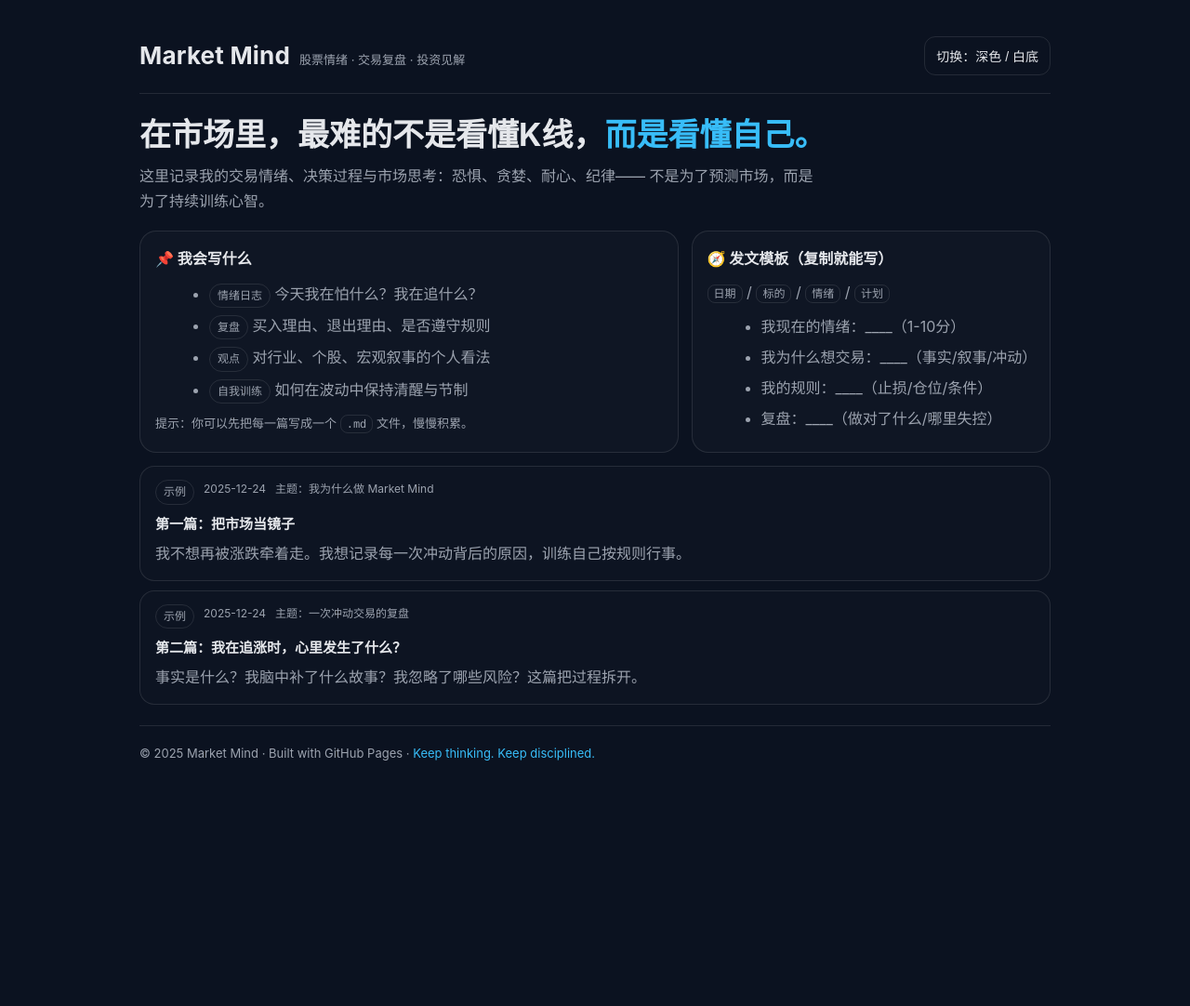
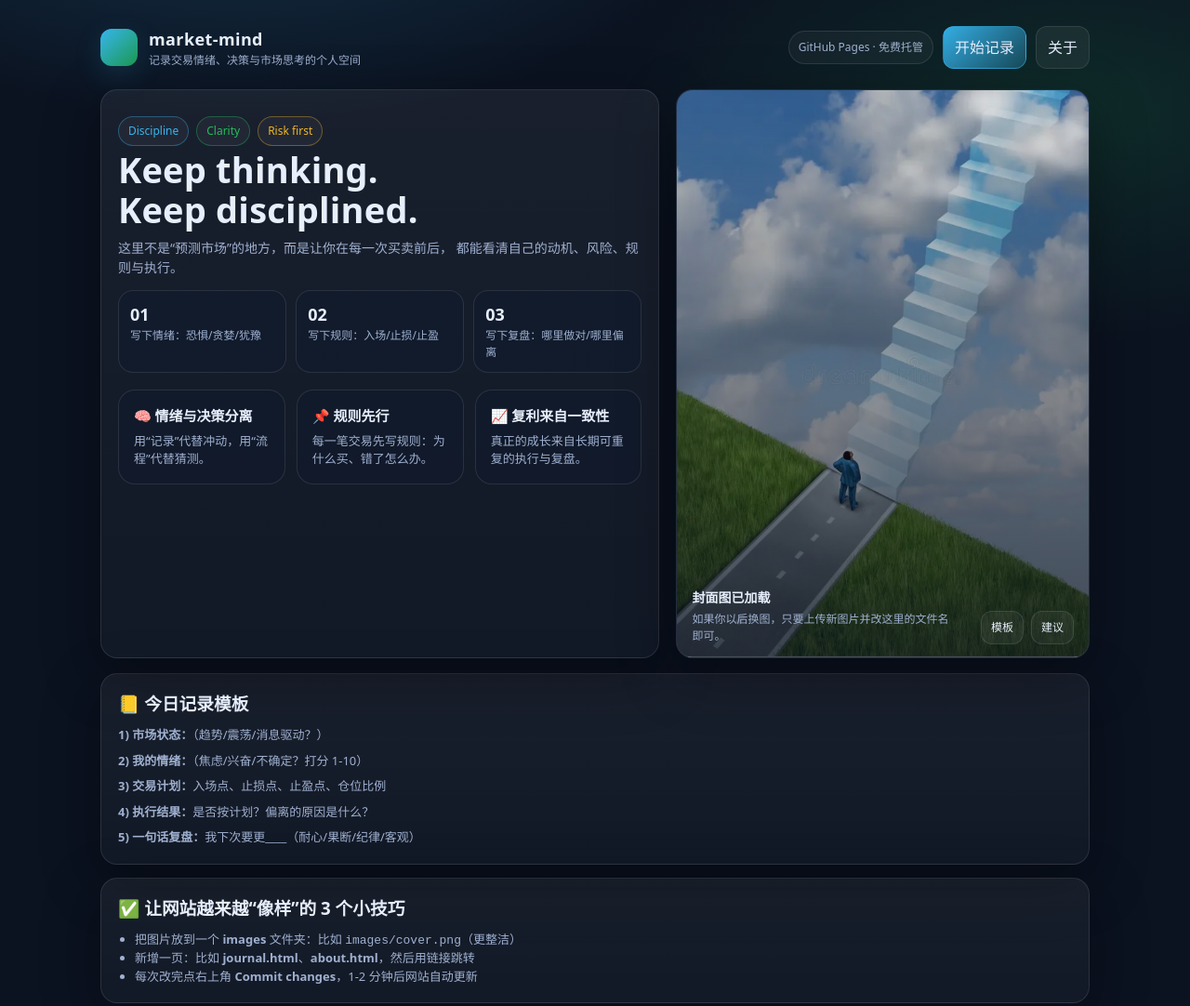
Before and after one commit to qqww-dot/market-mind, a plain HTML site: page index.html in a window 1280 px wide. Shown: the top 1082 px of the page at 93% size. Before the commit the page ends 909 px from the top, so only its background shows below. Drawn offline with Linux system fonts and the light colour scheme.

Commit message:
Update index.html1

```diff
--- a/index.html
+++ b/index.html
@@ -2,190 +2,305 @@
 <html lang="zh">
 <head>
   <meta charset="utf-8" />
-  <meta name="viewport" content="width=device-width,initial-scale=1" />
+  <meta name="viewport" content="width=device-width, initial-scale=1" />
   <title>Market Mind</title>
-  <meta name="description" content="A personal stock journal for emotions, decisions, and market thoughts."/>
+  <meta name="description" content="A personal stock journal for emotions, decisions, and market thoughts." />
+
   <style>
     :root{
       --bg:#0b1220;
-      --panel:#0a0f1a;
-      --text:#e5e7eb;
-      --muted:#9ca3af;
+      --panel:#0f1a2e;
+      --panel2:#0b1529;
+      --text:#e7eefc;
+      --muted:#9fb0d0;
       --line:rgba(255,255,255,.10);
       --accent:#38bdf8;
-
-      --bg2:#ffffff;
-      --panel2:#ffffff;
-      --text2:#0f172a;
-      --muted2:#475569;
-      --line2:rgba(15,23,42,.10);
-      --accent2:#2563eb;
+      --accent2:#22c55e;
+      --warn:#fbbf24;
+      --shadow: 0 18px 60px rgba(0,0,0,.35);
+      --radius: 18px;
+      --max: 1100px;
     }
+    *{box-sizing:border-box}
     html,body{margin:0;padding:0}
     body{
-      font-family: -apple-system,BlinkMacSystemFont,"Segoe UI",Roboto,Helvetica,Arial,"PingFang SC","Hiragino Sans GB","Microsoft YaHei",sans-serif;
-      background: var(--bg);
+      font-family: ui-sans-serif, system-ui, -apple-system, "Segoe UI", Roboto, Arial, "PingFang SC","Hiragino Sans GB","Microsoft YaHei", sans-serif;
+      background:
+        radial-gradient(900px 420px at 20% -10%, rgba(56,189,248,.18), transparent 60%),
+        radial-gradient(820px 420px at 90% 10%, rgba(34,197,94,.14), transparent 60%),
+        radial-gradient(900px 500px at 50% 120%, rgba(251,191,36,.10), transparent 60%),
+        var(--bg);
       color: var(--text);
-      line-height: 1.7;
+      line-height: 1.5;
     }
-    .wrap{max-width: 980px; margin: 0 auto; padding: 28px 16px 64px;}
-    header{
-      display:flex; align-items:center; justify-content:space-between;
-      padding: 10px 0 18px; border-bottom:1px solid var(--line);
-      gap:12px; flex-wrap:wrap;
+    a{color:inherit}
+    .wrap{max-width:var(--max);margin:0 auto;padding:28px 18px 64px}
+    .topbar{
+      display:flex;align-items:center;justify-content:space-between;
+      gap:12px;margin-bottom:22px;
     }
-    .brand{display:flex; align-items:baseline; gap:10px}
-    .brand h1{margin:0; font-size: 26px; letter-spacing:.2px}
-    .tag{color:var(--muted); font-size: 13px}
-    .btns{display:flex; gap:10px; flex-wrap:wrap}
-    button,a.btn{
-      appearance:none; border:1px solid var(--line);
-      background: transparent; color: inherit;
-      padding: 10px 12px; border-radius: 12px;
-      font-size: 14px; cursor:pointer; text-decoration:none;
+    .brand{
+      display:flex;align-items:center;gap:12px;
     }
-    button:hover,a.btn:hover{border-color: rgba(56,189,248,.45)}
-    .hero{padding: 24px 0}
-    .hero h2{margin: 0 0 10px; font-size: 34px; line-height:1.2}
-    .hero p{margin:0; color: var(--muted); max-width: 72ch}
-    .grid{display:grid; grid-template-columns: 1.2fr .8fr; gap: 14px; margin-top: 18px}
-    .card{
-      border:1px solid var(--line); background: rgba(255,255,255,.02);
-      border-radius: 18px; padding: 16px;
+    .logo{
+      width:40px;height:40px;border-radius:12px;
+      background: linear-gradient(135deg, rgba(56,189,248,.95), rgba(34,197,94,.75));
+      box-shadow: 0 10px 30px rgba(56,189,248,.15);
     }
-    .card h3{margin:0 0 8px; font-size: 16px}
-    .card p{margin: 6px 0; color: var(--muted)}
-    .kbd{font-family: ui-monospace,SFMono-Regular,Menlo,Monaco,Consolas,monospace;
-      font-size: 12px; padding:2px 6px; border:1px solid var(--line); border-radius:8px; color: var(--muted)}
-    ul{margin:10px 0 0 18px; color: var(--muted)}
-    li{margin:6px 0}
-    .accent{color: var(--accent)}
-    .footer{margin-top: 22px; padding-top: 18px; border-top:1px solid var(--line); color: var(--muted); font-size: 13px}
-    .posts{margin-top: 14px; display:grid; gap: 10px}
-    .post{
-      border:1px solid var(--line); border-radius: 16px; padding: 14px 16px;
-      background: rgba(255,255,255,.01);
+    .brand h1{font-size:18px;margin:0;letter-spacing:.4px}
+    .brand p{margin:0;font-size:12px;color:var(--muted)}
+    .actions{display:flex;gap:10px;align-items:center;flex-wrap:wrap}
+    .btn{
+      border:1px solid var(--line);
+      background: rgba(255,255,255,.06);
+      color: var(--text);
+      padding:10px 12px;border-radius:12px;
+      text-decoration:none;
+      display:inline-flex;gap:8px;align-items:center;
+      transition: .18s ease;
+      backdrop-filter: blur(10px);
     }
-    .post .meta{display:flex; gap:10px; flex-wrap:wrap; color: var(--muted); font-size: 12px}
-    .post h4{margin:8px 0 6px; font-size: 15px}
-    .post p{margin:0; color: var(--muted)}
-    .pill{display:inline-block; font-size: 12px; padding:2px 8px; border-radius:999px; border:1px solid var(--line); color: var(--muted)}
-    .note{margin-top:10px; color: var(--muted); font-size: 13px}
-    @media (max-width: 860px){
-      .grid{grid-template-columns: 1fr}
-      .hero h2{font-size: 28px}
+    .btn:hover{transform: translateY(-1px);border-color: rgba(56,189,248,.35)}
+    .btn.primary{
+      background: linear-gradient(135deg, rgba(56,189,248,.9), rgba(56,189,248,.25));
+      border-color: rgba(56,189,248,.45);
+    }
+    .pill{
+      font-size:12px;color:var(--muted);
+      padding:8px 10px;border:1px solid var(--line);
+      border-radius:999px;
+      background: rgba(255,255,255,.04);
     }
 
-    /* Light mode */
-    body.light{
-      background: var(--bg2);
-      color: var(--text2);
+    .hero{
+      display:grid;gap:18px;
+      grid-template-columns: 1.15fr .85fr;
+      align-items:stretch;
     }
-    body.light header{border-bottom-color: var(--line2)}
-    body.light .card, body.light .post{
-      border-color: var(--line2);
+    @media (max-width: 900px){
+      .hero{grid-template-columns:1fr}
+    }
+
+    .card{
+      border:1px solid var(--line);
+      background: linear-gradient(180deg, rgba(255,255,255,.06), rgba(255,255,255,.03));
+      border-radius: var(--radius);
+      box-shadow: var(--shadow);
+      overflow:hidden;
+    }
+    .card.pad{padding:18px}
+    .heroTitle{
+      font-size:38px;margin:4px 0 10px;line-height:1.12;
+      letter-spacing:.2px;
+    }
+    @media (max-width: 500px){
+      .heroTitle{font-size:30px}
+    }
+    .sub{
+      color:var(--muted);margin:0 0 14px;font-size:14px;
+    }
+    .kpis{display:grid;grid-template-columns:repeat(3,1fr);gap:10px;margin-top:14px}
+    @media (max-width: 500px){
+      .kpis{grid-template-columns:1fr}
+    }
+    .kpi{
+      border:1px solid var(--line);
+      background: rgba(15,26,46,.55);
+      border-radius: 16px;
+      padding:12px 12px;
+    }
+    .kpi .n{font-size:18px;font-weight:700}
+    .kpi .t{font-size:12px;color:var(--muted)}
+    .tagRow{display:flex;gap:8px;flex-wrap:wrap;margin:10px 0 2px}
+    .tag{
+      font-size:12px;
+      border:1px solid var(--line);
+      background: rgba(255,255,255,.04);
+      color: var(--muted);
+      padding:6px 10px;border-radius:999px;
+    }
+    .tag.accent{border-color: rgba(56,189,248,.35); color: rgba(56,189,248,.95)}
+    .tag.good{border-color: rgba(34,197,94,.35); color: rgba(34,197,94,.95)}
+    .tag.warn{border-color: rgba(251,191,36,.35); color: rgba(251,191,36,.95)}
+
+    .shot{
+      position:relative;
+      min-height: 340px;
       background: var(--panel2);
     }
-    body.light button, body.light a.btn{border-color: var(--line2)}
-    body.light .tag, body.light .hero p, body.light .card p, body.light ul, body.light .post p, body.light .post .meta, body.light .pill, body.light .footer, body.light .note{
-      color: var(--muted2);
+    .shot img{
+      width:100%;height:100%;
+      object-fit:cover;
+      display:block;
+      filter: saturate(1.05) contrast(1.05);
     }
-    body.light .accent{color: var(--accent2)}
-    body.light button:hover, body.light a.btn:hover{border-color: rgba(37,99,235,.35)}
+    .shot::after{
+      content:"";
+      position:absolute;inset:0;
+      background: linear-gradient(180deg, rgba(11,18,32,.15), rgba(11,18,32,.75));
+      pointer-events:none;
+    }
+    .shotCaption{
+      position:absolute;left:16px;right:16px;bottom:14px;
+      display:flex;gap:10px;align-items:flex-end;justify-content:space-between;
+      z-index:2;
+    }
+    .shotCaption .left{
+      max-width: 70%;
+    }
+    .shotCaption .left .title{
+      font-weight:800;margin:0 0 4px;font-size:14px;
+    }
+    .shotCaption .left .desc{
+      margin:0;color:var(--muted);font-size:12px;
+    }
+    .miniBtns{display:flex;gap:8px;flex-wrap:wrap;justify-content:flex-end}
+    .mini{
+      font-size:12px;padding:8px 10px;border-radius:12px;
+      border:1px solid var(--line);
+      background: rgba(255,255,255,.05);
+      text-decoration:none;
+    }
+    .mini:hover{border-color: rgba(34,197,94,.35)}
+    .section{
+      margin-top:18px;
+      display:grid;
+      grid-template-columns: 1fr 1fr 1fr;
+      gap:12px;
+    }
+    @media (max-width: 900px){.section{grid-template-columns:1fr}}
+    .feat{
+      padding:16px;
+      border-radius: var(--radius);
+      border:1px solid var(--line);
+      background: rgba(15,26,46,.45);
+    }
+    .feat h3{margin:0 0 6px;font-size:15px}
+    .feat p{margin:0;color:var(--muted);font-size:13px}
+    .footer{
+      margin-top:26px;
+      color: var(--muted);
+      font-size:12px;
+      display:flex;justify-content:space-between;gap:10px;flex-wrap:wrap;
+      border-top: 1px solid var(--line);
+      padding-top: 14px;
+    }
+    .accentLine{color: rgba(56,189,248,.95)}
+    .mutedLink{color: var(--muted);text-decoration:none;border-bottom:1px dotted rgba(255,255,255,.25)}
+    .mutedLink:hover{color: var(--text)}
   </style>
 </head>
+
 <body>
   <div class="wrap">
-    <header>
+    <div class="topbar">
       <div class="brand">
-        <h1>Market Mind</h1>
-        <div class="tag">股票情绪 · 交易复盘 · 投资见解</div>
-      </div>
-      <div class="btns">
-        <button id="toggle">切换：深色 / 白底</button>
-        <a class="btn" href="./README.html" style="display:none" aria-hidden="true">关于</a>
-      </div>
-    </header>
-
-    <section class="hero">
-      <h2>在市场里，最难的不是看懂K线，<span class="accent">而是看懂自己。</span></h2>
-      <p>
-        这里记录我的交易情绪、决策过程与市场思考：恐惧、贪婪、耐心、纪律——
-        不是为了预测市场，而是为了持续训练心智。
-      </p>
-
-      <div class="grid">
-        <div class="card">
-          <h3>📌 我会写什么</h3>
-          <ul>
-            <li><span class="pill">情绪日志</span> 今天我在怕什么？我在追什么？</li>
-            <li><span class="pill">复盘</span> 买入理由、退出理由、是否遵守规则</li>
-            <li><span class="pill">观点</span> 对行业、个股、宏观叙事的个人看法</li>
-            <li><span class="pill">自我训练</span> 如何在波动中保持清醒与节制</li>
-          </ul>
-          <div class="note">提示：你可以先把每一篇写成一个 <span class="kbd">.md</span> 文件，慢慢积累。</div>
-        </div>
-
-        <div class="card">
-          <h3>🧭 发文模板（复制就能写）</h3>
-          <p><span class="kbd">日期</span> / <span class="kbd">标的</span> / <span class="kbd">情绪</span> / <span class="kbd">计划</span></p>
-          <ul>
-            <li>我现在的情绪：____（1-10分）</li>
-            <li>我为什么想交易：____（事实/叙事/冲动）</li>
-            <li>我的规则：____（止损/仓位/条件）</li>
-            <li>复盘：____（做对了什么/哪里失控）</li>
-          </ul>
+        <div class="logo" aria-hidden="true"></div>
+        <div>
+          <h1>market-mind</h1>
+          <p>记录交易情绪、决策与市场思考的个人空间</p>
         </div>
       </div>
 
-      <div class="posts">
-        <div class="post">
-          <div class="meta">
-            <span class="pill">示例</span>
-            <span>2025-12-24</span>
-            <span>主题：我为什么做 Market Mind</span>
-          </div>
-          <h4>第一篇：把市场当镜子</h4>
-          <p>我不想再被涨跌牵着走。我想记录每一次冲动背后的原因，训练自己按规则行事。</p>
+      <div class="actions">
+        <span class="pill">GitHub Pages · 免费托管</span>
+        <a class="btn primary" href="#journal">开始记录</a>
+        <a class="btn" href="#about">关于</a>
+      </div>
+    </div>
+
+    <div class="hero">
+      <div class="card pad">
+        <div class="tagRow">
+          <span class="tag accent">Discipline</span>
+          <span class="tag good">Clarity</span>
+          <span class="tag warn">Risk first</span>
         </div>
 
-        <div class="post">
-          <div class="meta">
-            <span class="pill">示例</span>
-            <span>2025-12-24</span>
-            <span>主题：一次冲动交易的复盘</span>
+        <h2 class="heroTitle">Keep thinking.<br/>Keep disciplined.</h2>
+        <p class="sub">
+          这里不是“预测市场”的地方，而是让你在每一次买卖前后，
+          都能看清自己的动机、风险、规则与执行。
+        </p>
+
+        <div class="kpis">
+          <div class="kpi">
+            <div class="n">01</div>
+            <div class="t">写下情绪：恐惧/贪婪/犹豫</div>
           </div>
-          <h4>第二篇：我在追涨时，心里发生了什么？</h4>
-          <p>事实是什么？我脑中补了什么故事？我忽略了哪些风险？这篇把过程拆开。</p>
+          <div class="kpi">
+            <div class="n">02</div>
+            <div class="t">写下规则：入场/止损/止盈</div>
+          </div>
+          <div class="kpi">
+            <div class="n">03</div>
+            <div class="t">写下复盘：哪里做对/哪里偏离</div>
+          </div>
+        </div>
+
+        <div class="section" id="about">
+          <div class="feat">
+            <h3>🧠 情绪与决策分离</h3>
+            <p>用“记录”代替冲动，用“流程”代替猜测。</p>
+          </div>
+          <div class="feat">
+            <h3>📌 规则先行</h3>
+            <p>每一笔交易先写规则：为什么买、错了怎么办。</p>
+          </div>
+          <div class="feat">
+            <h3>📈 复利来自一致性</h3>
+            <p>真正的成长来自长期可重复的执行与复盘。</p>
+          </div>
         </div>
       </div>
 
-      <div class="footer">
-        © <span id="year"></span> Market Mind · Built with GitHub Pages ·
-        <span class="accent">Keep thinking. Keep disciplined.</span>
+      <div class="card shot" aria-label="hero image">
+        <!-- 你的图片文件名：截1111.png（在仓库根目录） -->
+        <img src="./截1111.png" alt="Market Mind cover" />
+        <div class="shotCaption">
+          <div class="left">
+            <p class="title">封面图已加载</p>
+            <p class="desc">如果你以后换图，只要上传新图片并改这里的文件名即可。</p>
+          </div>
+          <div class="miniBtns">
+            <a class="mini" href="#journal">模板</a>
+            <a class="mini" href="#tips">建议</a>
+          </div>
+        </div>
       </div>
-    </section>
+    </div>
+
+    <div class="card pad" id="journal" style="margin-top:16px">
+      <h3 style="margin:0 0 10px">📒 今日记录模板</h3>
+      <div style="color:var(--muted);font-size:13px">
+        <p style="margin:0 0 8px"><b>1) 市场状态：</b>（趋势/震荡/消息驱动？）</p>
+        <p style="margin:0 0 8px"><b>2) 我的情绪：</b>（焦虑/兴奋/不确定？打分 1-10）</p>
+        <p style="margin:0 0 8px"><b>3) 交易计划：</b>入场点、止损点、止盈点、仓位比例</p>
+        <p style="margin:0 0 8px"><b>4) 执行结果：</b>是否按计划？偏离的原因是什么？</p>
+        <p style="margin:0"><b>5) 一句话复盘：</b>我下次要更____（耐心/果断/纪律/客观）</p>
+      </div>
+    </div>
+
+    <div class="card pad" id="tips" style="margin-top:14px">
+      <h3 style="margin:0 0 10px">✅ 让网站越来越“像样”的 3 个小技巧</h3>
+      <ul style="margin:0;padding-left:18px;color:var(--muted);font-size:13px">
+        <li>把图片放到一个 <b>images</b> 文件夹：比如 <code>images/cover.png</code>（更整洁）</li>
+        <li>新增一页：比如 <b>journal.html</b>、<b>about.html</b>，然后用链接跳转</li>
+        <li>每次改完点右上角 <b>Commit changes</b>，1-2 分钟后网站自动更新</li>
+      </ul>
+    </div>
+
+    <div class="footer">
+      <div>© <span id="year"></span> Market Mind · Built with GitHub Pages · <span class="accentLine">Keep disciplined.</span></div>
+      <div>
+        <a class="mutedLink" href="./README.md">README</a>
+        &nbsp;·&nbsp;
+        <a class="mutedLink" href="https://github.com/qwww-dot/market-mind" target="_blank" rel="noopener">Repo</a>
+      </div>
+    </div>
   </div>
 
   <script>
-    const key = "mm_theme";
-    const body = document.body;
-
-    function applyTheme(v){
-      if(v === "light") body.classList.add("light");
-      else body.classList.remove("light");
-    }
-
-    const saved = localStorage.getItem(key);
-    if(saved) applyTheme(saved);
-
-    document.getElementById("toggle").addEventListener("click", () => {
-      const isLight = body.classList.contains("light");
-      const next = isLight ? "dark" : "light";
-      applyTheme(next);
-      localStorage.setItem(key, next);
-    });
-
     document.getElementById("year").textContent = new Date().getFullYear();
   </script>
 </body>
```
